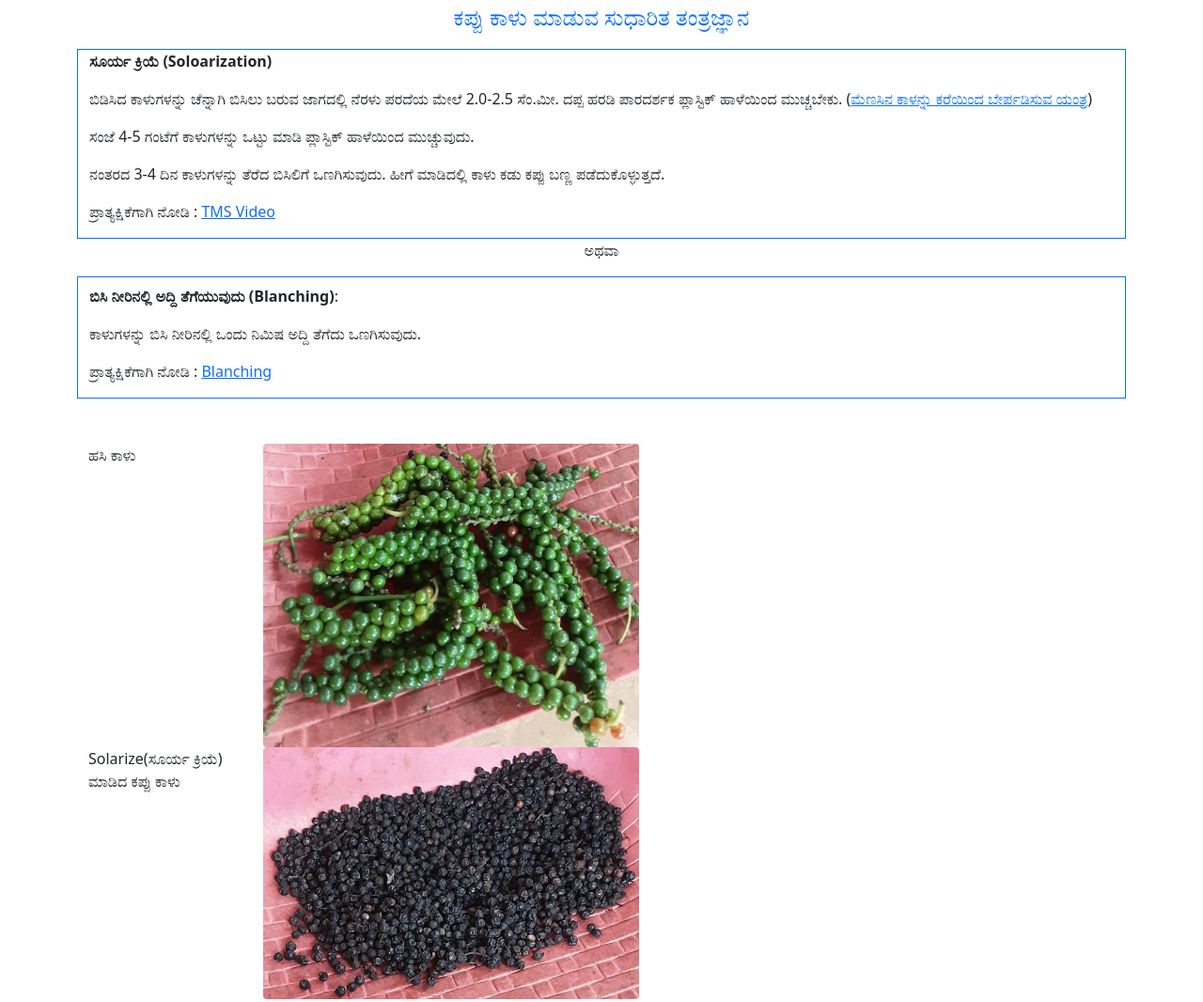
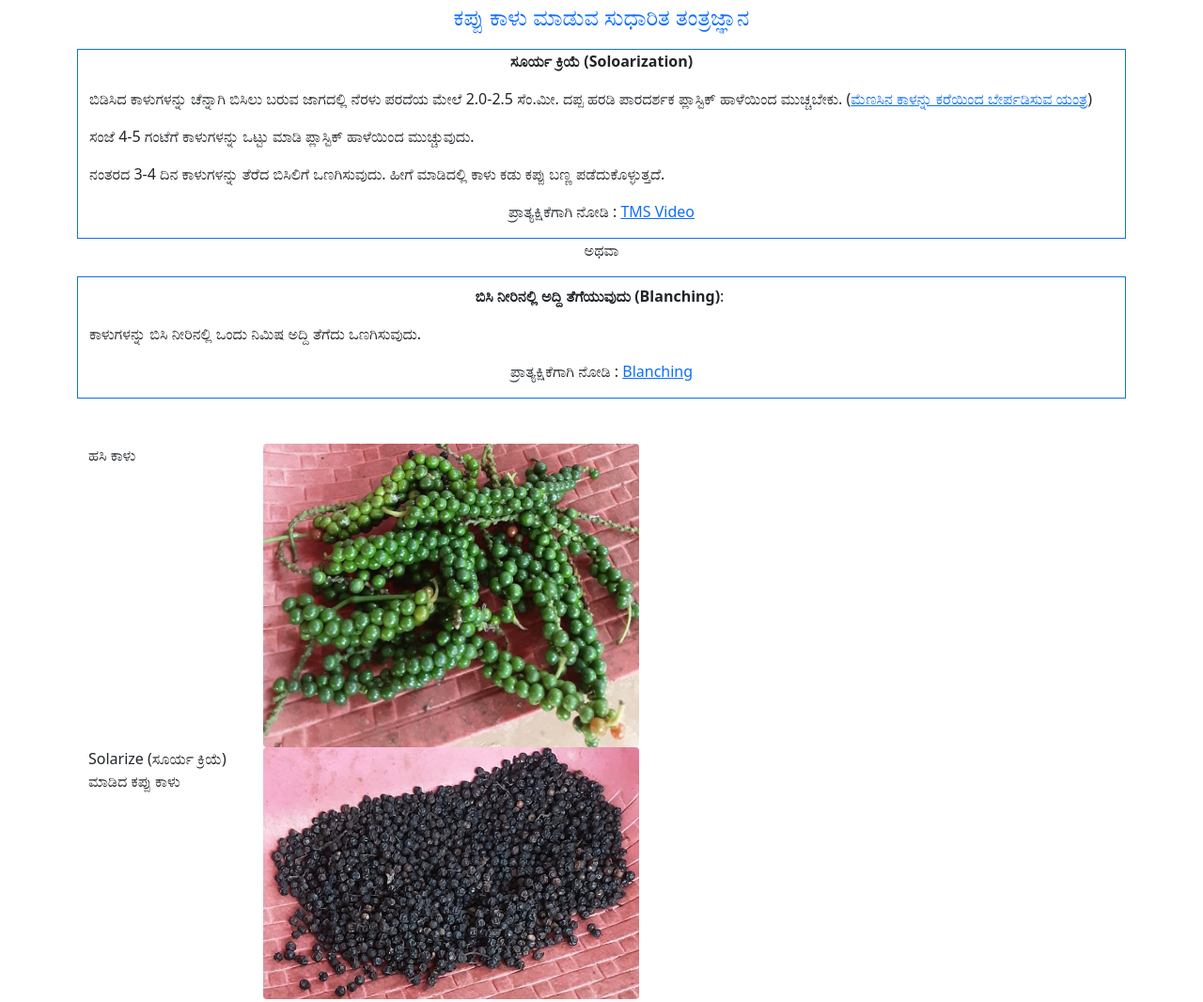
Before and after one commit to thotagara/thotagara.github.io, a plain HTML site: page pkg_of_practice/harvesting_and_processing.html in a window 1280 px wide. Shown: the top 1066 px of the page at 94% size. Drawn offline with nearby package versions, Linux system fonts and the light colour scheme.

Commit message:
post harvest link

```diff
--- a/pkg_of_practice/harvesting_and_processing.html
+++ b/pkg_of_practice/harvesting_and_processing.html
@@ -32,17 +32,17 @@
 		<p class="text-primary fs-4 text-center"> ಕಪ್ಪು ಕಾಳು ಮಾಡುವ ಸುಧಾರಿತ ತಂತ್ರಜ್ಞಾನ</p>
 
 		<div class="container border border-primary ">
-			<p><strong>ಸೂರ್ಯ ಕ್ರಿಯೆ (Soloarization) </strong> </p>
+			<p align="center"><strong>ಸೂರ್ಯ ಕ್ರಿಯೆ (Soloarization) </strong> </p>
 		  <p class="mt-2">ಬಿಡಿಸಿದ ಕಾಳುಗಳನ್ನು ಚೆನ್ನಾಗಿ ಬಿಸಿಲು ಬರುವ ಜಾಗದಲ್ಲಿ ನೆರಳು ಪರದೆಯ ಮೇಲೆ 2.0-2.5 ಸೆಂ.ಮೀ. ದಪ್ಪ ಹರಡಿ ಪಾರದರ್ಶಕ ಪ್ಲಾಸ್ಟಿಕ್ ಹಾಳೆಯಿಂದ ಮುಚ್ಚಬೇಕು. (<a href="https://youtu.be/nUJBu0ye89s?si=TOJnrA6vPRC5wPo7">ಮೆಣಸಿನ ಕಾಳನ್ನು ಕರೆಯಿಂದ ಬೇರ್ಪಡಿಸುವ ಯಂತ್ರ</a>)</p>
 			<p>ಸಂಜೆ 4-5 ಗಂಟೆಗೆ ಕಾಳುಗಳನ್ನು ಒಟ್ಟು ಮಾಡಿ ಪ್ಲಾಸ್ಟಿಕ್ ಹಾಳೆಯಿಂದ ಮುಚ್ಚುವುದು.</p>
 			<p>ನಂತರದ 3-4 ದಿನ ಕಾಳುಗಳನ್ನು ತೆರೆದ ಬಿಸಿಲಿಗೆ ಒಣಗಿಸುವುದು. ಹೀಗೆ ಮಾಡಿದಲ್ಲಿ ಕಾಳು ಕಡು ಕಪ್ಪು ಬಣ್ಣ ಪಡೆದುಕೊಳ್ಳುತ್ತದೆ.</p>
-			<p>ಪ್ರಾತ್ಯಕ್ಷಿಕೆಗಾಗಿ ನೋಡಿ : <a href="https://youtu.be/5ysVe15sFSs?si=6ZmLBMsuRZoQz06g&t=968">TMS Video</a>  </p>
+			<p align="center">ಪ್ರಾತ್ಯಕ್ಷಿಕೆಗಾಗಿ ನೋಡಿ : <a href="https://youtu.be/5ysVe15sFSs?si=6ZmLBMsuRZoQz06g&t=968">TMS Video</a>  </p>
 		</div>
 		<p align="center"> ಅಥವಾ </p>
 		<div class="container border border-primary">
-			<p class="mt-2"><strong>ಬಿಸಿ ನೀರಿನಲ್ಲಿ ಅದ್ದಿ ತೆಗೆಯುವುದು (Blanching)</strong>:&nbsp;</p>
+			<p class="mt-2" align="center"><strong>ಬಿಸಿ ನೀರಿನಲ್ಲಿ ಅದ್ದಿ ತೆಗೆಯುವುದು (Blanching)</strong>:&nbsp;</p>
 			<p class="mt-2">ಕಾಳುಗಳನ್ನು ಬಿಸಿ ನೀರಿನಲ್ಲಿ ಒಂದು ನಿಮಿಷ ಅದ್ದಿ ತೆಗೆದು ಒಣಗಿಸುವುದು. </p>
-<p>ಪ್ರಾತ್ಯಕ್ಷಿಕೆಗಾಗಿ ನೋಡಿ : <a href="https://youtu.be/nVlUg76-Tt0">Blanching</a>  </p>
+<p align="center">ಪ್ರಾತ್ಯಕ್ಷಿಕೆಗಾಗಿ ನೋಡಿ : <a href="https://youtu.be/nVlUg76-Tt0">Blanching</a>  </p>
 	  </div>
 <br /> <br />
 
@@ -53,7 +53,7 @@
 			</div>
 
 			<div class="row">
-				<div class="col-2">Solarize(ಸೂರ್ಯ ಕ್ರಿಯೆ) ಮಾಡಿದ ಕಪ್ಪು ಕಾಳು</div>
+				<div class="col-2">Solarize (ಸೂರ್ಯ ಕ್ರಿಯೆ) ಮಾಡಿದ ಕಪ್ಪು ಕಾಳು</div>
 				<div class="col-8"><img class="img-fluid rounded" src="images/solarized_kalu.jpg" alt="solarized kalu" width="400" /> </div>
 			</div>
 		</div>
```
Also changed, not shown: index.html (+3 -0 lines), pkg_of_practice/main_practices.html (+2 -1 lines), 1 other file.
